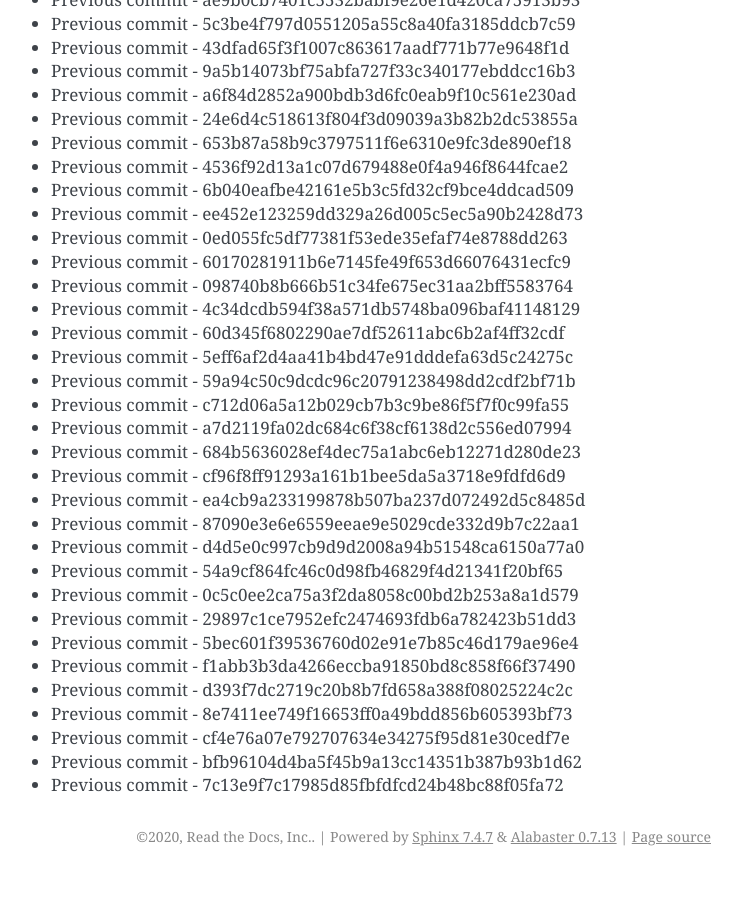
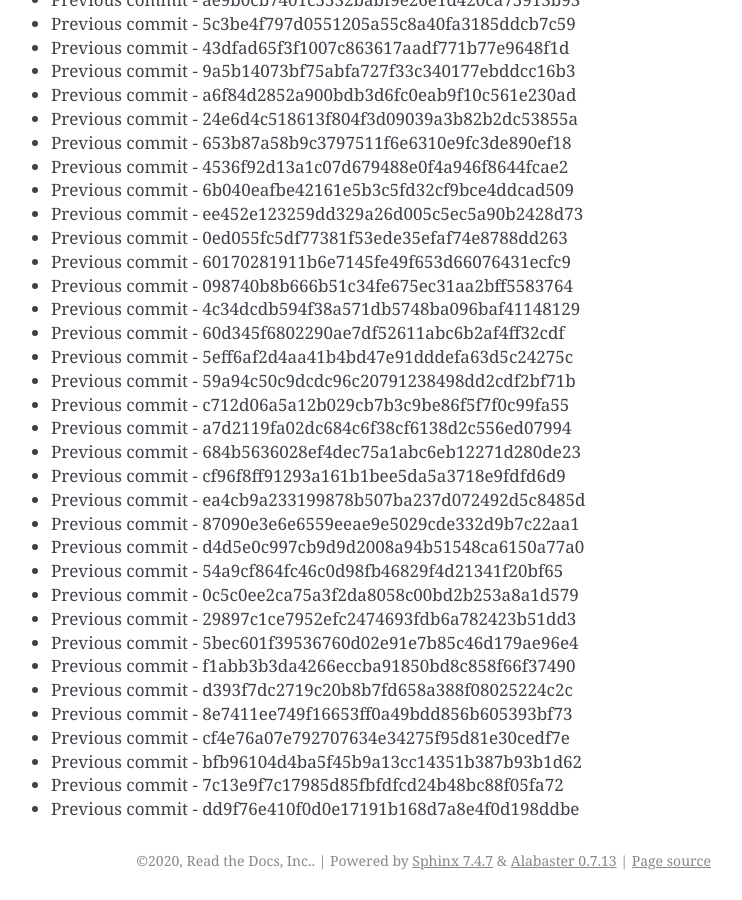
Before and after one commit to readthedocs/rtd-git-stresstest, a Sphinx documentation site: the page built from docs/updates.rst, in a window 1280 px wide and 900 px high, scrolled down 54841 px. Shown: the whole window, without its empty margins (399-1141 px from the left). Built offline with Sphinx 7.4.7, drawn with Linux system fonts in a browser that asks for light colours; before the commit the page ends 55717 px from its top, so only the background shows below that.

Commit message:
Generating commit from previous: dd9f76e410f0d0e17191b168d7a8e4f0d198ddbe

```diff
--- a/docs/updates.rst
+++ b/docs/updates.rst
@@ -2336,3 +2336,4 @@ It can be tested for any performance characteristics.
 * Previous commit - cf4e76a07e792707634e34275f95d81e30cedf7e
 * Previous commit - bfb96104d4ba5f45b9a13cc14351b387b93b1d62
 * Previous commit - 7c13e9f7c17985d85fbfdfcd24b48bc88f05fa72
+* Previous commit - dd9f76e410f0d0e17191b168d7a8e4f0d198ddbe
```
